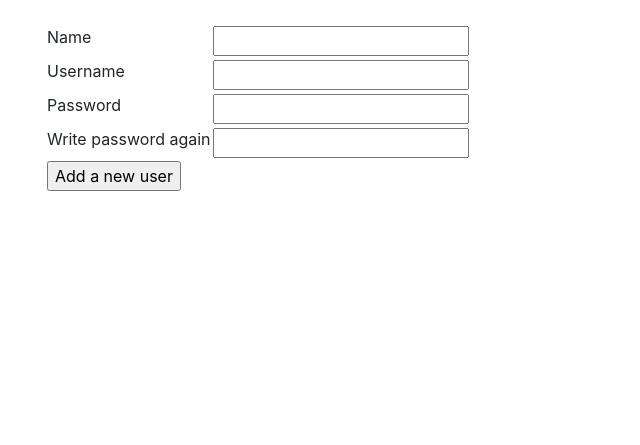
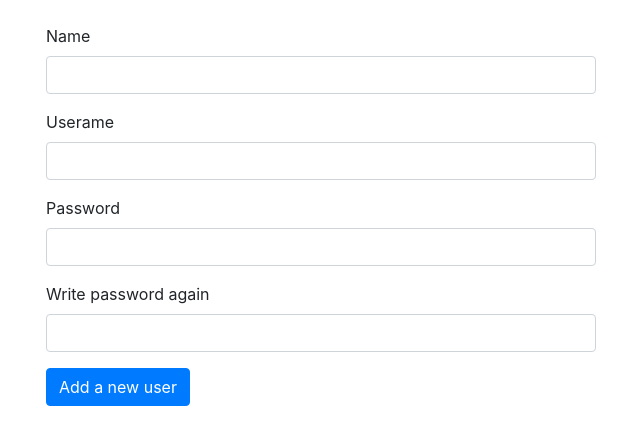
Before and after one commit to olgaviho/naytteidenKerays, a Flask app: page /auth/createform/ in a window 1280 px wide. Shown: the part 56-501 px from the top of the page, without its empty margins (39-679 px from the left). Run offline with Flask 2, Linux system fonts and the light colour scheme; some libraries are stand-ins or nearby versions.

Commit message:
Update registform.html

```diff
--- a/application/templates/auth/registform.html
+++ b/application/templates/auth/registform.html
@@ -1,74 +1,54 @@
 {% extends "layout.html" %}
 
 {% block body %}
-{{ error }}
-<form method="POST" action="{{url_for('auth_create') }}">
-  <table>
-    <tr>
-      <td>
-        {{ form2.name.label }}
-      </td>
-      <td>
-        {{ form2.name }}
-      </td>
-      <td>
-        <ul>
+
+<form method="POST" action="{{url_for('auth_create') }}" novalidate>
+
+   <div class="form-row">
+  <div class="col-md-6 mb-3">
+    <label for="name">Name</label>
+      <input class="form-control" id="name" name="name" required type="text" value="">
+  </div>
+  </div>
+
     {% for error in form2.name.errors %}
     <li>{{ error }}</li>
      {% endfor %}
-        </ul>
-      </td>
-    </tr>
-    <tr>
-      <td>
-        {{ form2.username.label }}
-      </td>
-      <td>
-        {{ form2.username }}
-      </td>
-      <td>
-        <ul>
+
+  <div class="form-row">
+  <div class="col-md-6 mb-3">
+    <label for="username">Userame</label>
+      <input class="form-control" id="username" name="username" required type="text" value="">
+  </div>
+  </div>
+
     {% for error in form2.username.errors %}
     <li>{{ error }}</li>
      {% endfor %}
-        </ul>
-      </td>
-    </tr>
-    <tr>
-      <td>
-        {{ form2.password.label }}
-      </td>
-      <td>
-        {{ form2.password}}
-      </td>
-      <td>
-        <ul>
+
+  <div class="form-row">
+  <div class="col-md-6 mb-3">
+    <label for="password">Password</label>
+      <input class="form-control" id="password" name="password" required type="password" value="">
+  </div>
+  </div>
+
     {% for error in form2.password.errors %}
     <li>{{ error }}</li>
      {% endfor %}
-        </ul>
-      </td>
-    </tr>
-    <tr>
-      <td>
-        {{ form2.password2.label }}
-      </td>
-      <td>
-        {{ form2.password2}}
-      </td>
-      <td>
-        <ul>
+
+  <div class="form-row">
+  <div class="col-md-6 mb-3">
+    <label for="password2">Write password again</label>
+      <input class="form-control" id="password2" name="password2" required type="password" value="">
+  </div>
+  </div>
+
     {% for error in form2.password2.errors %}
     <li>{{ error }}</li>
      {% endfor %}
-        </ul>
-      </td>
-    </tr>
-    <tr>
-      <td colspan="4">
-        <input type="submit" value="Add a new user" />
-      </td>
-    </tr>
-  </table>
+
+  <input class="btn btn-primary" id="submit" name="submit" type="submit" value="Add a new user">
 </form>
+
 {% endblock %}
```
Lines whose indentation alone changed are shown as unchanged.
